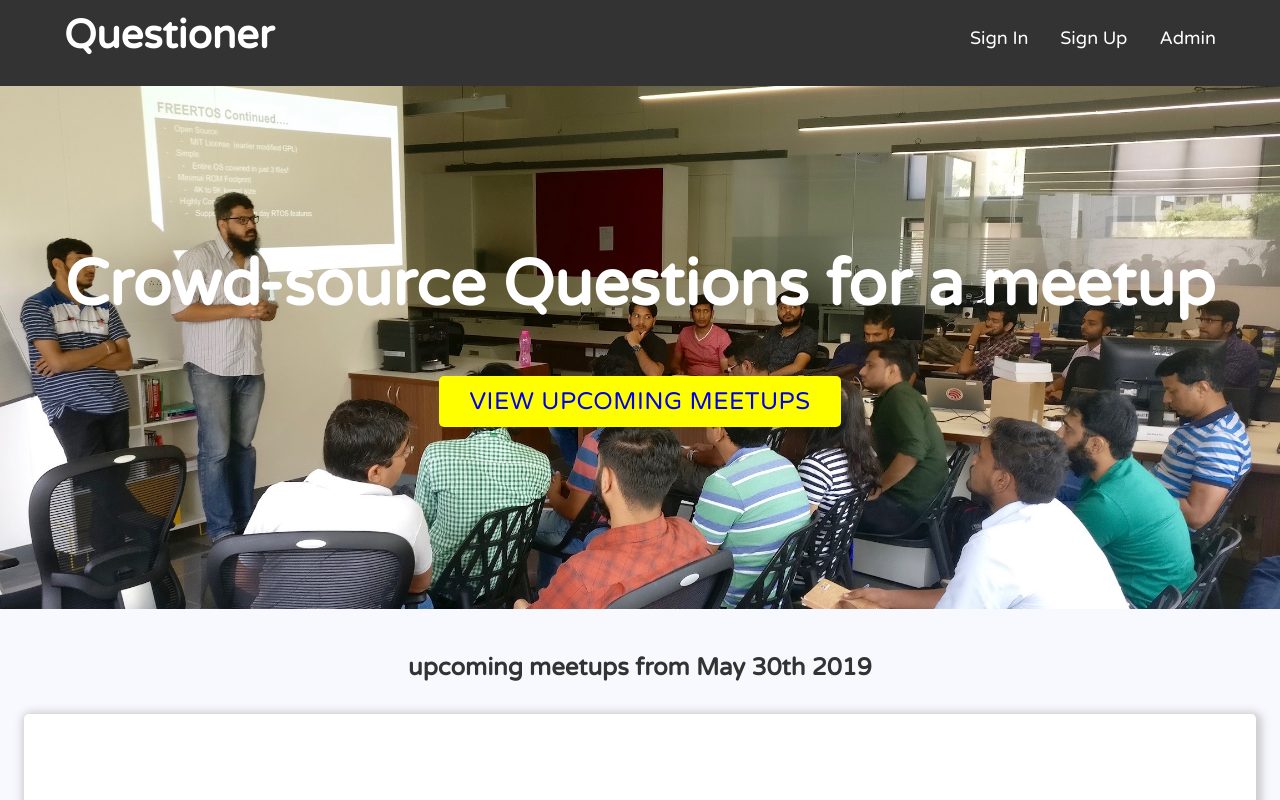
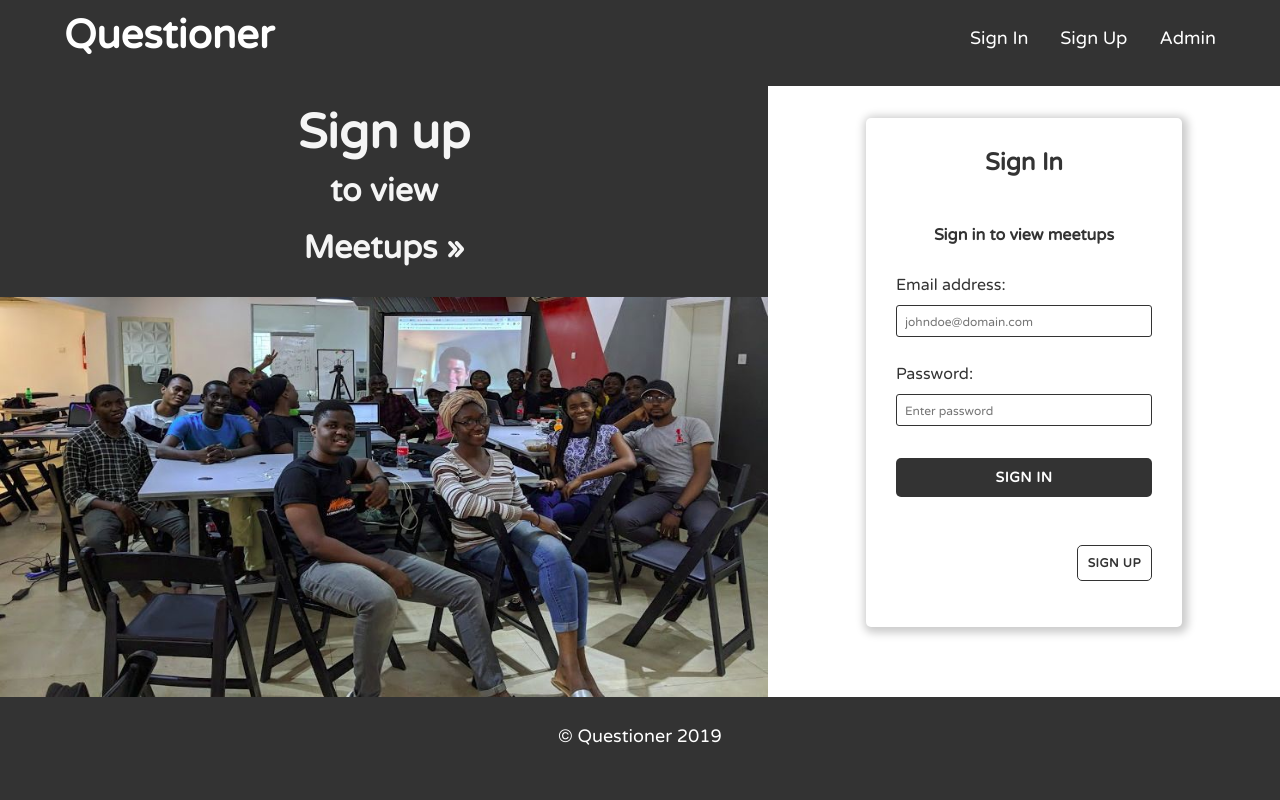
Before and after one commit to ssanusi/questioner-app, a React app: page /signin in a window 1280 px wide. Shown: the top 800 px of the page. Built offline with nearby package versions, Linux system fonts and the light colour scheme; no server answers.

Commit message:
Implement Authenticationn

```diff
--- a/client/src/components/App.js
+++ b/client/src/components/App.js
@@ -3,16 +3,19 @@ import { BrowserRouter as Router, Switch, Route } from 'react-router-dom';
 import HomePage from '../pages/HomePage';
 import Header from './Header';
 import SignUp from '../pages/SignUp';
+import SignIn from '../pages/SignIn';
+import Footer from './Footer';
 
 const App = () => (
   <Router>
     <div>
       <Header className="navbar" />
       <Switch>
+        <Route path="/signin" component={SignIn} />
         <Route path="/signup" component={SignUp} />
-        <Route path="/" component={HomePage} />
-
+        <Route path="/" exact component={HomePage} />
       </Switch>
+      <Footer />
     </div>
   </Router>
 );
--- a/client/src/pages/HomePage/index.jsx
+++ b/client/src/pages/HomePage/index.jsx
@@ -1,13 +1,12 @@
 import React from 'react';
 import IntroBanner from './IntroBanner';
 import MeetupsFeed from './MeetupsFeeds';
-import Footer from '../../components/Footer';
 
 const HomePage = () => (
   <main>
     <IntroBanner />
     <MeetupsFeed />
-    <Footer />
+
   </main>
 );
 
--- a/client/src/pages/SignIn/SignInForm.jsx
+++ b/client/src/pages/SignIn/SignInForm.jsx
@@ -0,0 +1,108 @@
+/* eslint-disable jsx-a11y/label-has-associated-control */
+import React, { useState } from 'react';
+import { connect } from 'react-redux';
+import PropTypes from 'prop-types';
+import { validateSignupInput, validateProperty } from '../../utils/userValidator';
+import { login } from '../../state/auth/action';
+
+const SignInForm = (props) => {
+  const [formData, setFormData] = useState({
+    userData: {
+      email: '',
+      password: '',
+    },
+    error: {},
+    isValid: false,
+  });
+  const { email, password } = formData.userData;
+
+  const handleSubmit = async (e) => {
+    e.preventDefault();
+    const { errors, isValid } = await validateSignupInput(formData.userData);
+    setFormData({ ...formData, errors, isValid });
+    if (Object.keys(errors).length === 0) {
+      const { userData } = formData;
+      props.login(userData);
+    }
+  };
+
+  const handleChange = ({ currentTarget: input }) => {
+    const errors = { ...formData.errors };
+    const errorMessage = validateProperty(input);
+    if (errorMessage) {
+      errors[input.name] = errorMessage;
+    } else {
+      delete errors[input.name];
+    }
+    const userData = { ...formData.userData };
+
+    userData[input.name] = input.value;
+
+    setFormData({
+      ...formData,
+      userData,
+      errors,
+    });
+  };
+  return (
+    <form className="form card" onSubmit={handleSubmit}>
+      <h2 className="text-center">Sign In</h2>
+      <div id="status" />
+      <p className="text-center font-weight-bold">Sign in to view meetups</p>
+      <div>
+        <label className="label label-block" htmlFor="email">
+          Email address:
+        </label>
+        <input
+          name="email"
+          type="email"
+          placeholder="johndoe@domain.com"
+          id="email"
+          value={email}
+          onChange={handleChange}
+        />
+      </div>
+      <div>
+        <label className="label label-block" htmlFor="password">
+          Password:
+        </label>
+        <input
+          name="password"
+          type="password"
+          placeholder="Enter password"
+          value={password}
+          onChange={handleChange}
+        />
+      </div>
+      <button
+        name="submit"
+        type="submit"
+        onClick="this.style.textcontent = 'Please Wait!'"
+        className="btn btn-default btn-default-lg font-weight-bold"
+      >
+        Sign In
+      </button>
+      <p className="form-footer text-right">
+        {/* Don't have an account? */}
+        <span>
+          <a href="signup.html" className="btn btn-alt font-weight-bold">
+            Sign Up
+          </a>
+        </span>
+      </p>
+    </form>
+  );
+};
+const mapStateToProps = state => ({
+  auth: state.auth,
+  alert: state.alert,
+});
+
+SignInForm.propTypes = {
+  login: PropTypes.func.isRequired,
+};
+
+export default connect(
+  mapStateToProps,
+  { login },
+)(SignInForm);
--- a/client/src/pages/SignIn/index.jsx
+++ b/client/src/pages/SignIn/index.jsx
@@ -0,0 +1,28 @@
+import React from 'react';
+import SignInForm from './SignInForm';
+import pic from '../../static/img/highres_477352647.jpeg';
+
+const SignIn = () => (
+  <main className="flex-container">
+    <section className="col-3-4 hero text-center">
+      <h1>Sign up</h1>
+      {' '}
+      <div className="lead">
+        <h4>to view</h4>
+        <h4>
+          Meetups
+          {' '}
+          <span>&raquo;</span>
+        </h4>
+      </div>
+      <div>
+        <img src={pic} alt="" />
+      </div>
+    </section>
+    <section className="col-1-4 aside">
+      <SignInForm />
+    </section>
+  </main>
+);
+
+export default SignIn;
--- a/client/src/pages/SignUp/SignUpForm.jsx
+++ b/client/src/pages/SignUp/SignUpForm.jsx
@@ -5,9 +5,8 @@ import PropTypes from 'prop-types';
 import { validateSignupInput, validateProperty } from '../../utils/userValidator';
 import { register } from '../../state/auth/action';
 
-
 const SignUpForm = (props) => {
-//   const { alert } = props;
+  // const { alert } = props;
   const [formData, setFormData] = useState({
     userData: {
       firstName: '',
@@ -18,10 +17,10 @@ const SignUpForm = (props) => {
       password: '',
       confirmPassword: '',
     },
-    error: {},
+    errors: {},
     isValid: false,
   });
-
+  console.log(formData);
   const handleSubmit = async (e) => {
     e.preventDefault();
     const { errors, isValid } = await validateSignupInput(formData.userData);
@@ -31,9 +30,10 @@ const SignUpForm = (props) => {
       const { confirmPassword, ...user } = formData.userData;
       props.register(user);
     }
+    console.log('submit', formData);
   };
 
-  const handleChange = ({ currentTarget: input }, e) => {
+  const handleChange = ({ currentTarget: input }) => {
     const errors = { ...formData.errors };
     const errorMessage = validateProperty(input);
     if (errorMessage) {
@@ -42,11 +42,9 @@ const SignUpForm = (props) => {
       delete errors[input.name];
     }
     const userData = { ...formData.userData };
-    if (e.type === 'checkbox') {
-      userData.notification = e.checked;
-    } else {
-      userData[input.name] = input.value;
-    }
+
+    userData[input.name] = input.value;
+
     setFormData({
       ...formData,
       userData,
@@ -64,9 +62,8 @@ const SignUpForm = (props) => {
   } = formData.userData;
   // const { errors } = formData;
   // const { message } = alert;
-
   return (
-    <form className="form card" onSubmit={handleSubmit}>
+    <form className="form card" onSubmit={handleSubmit} style={{ width: '75%' }}>
       <h2 className="text-center">Sign Up</h2>
       <div id="status" className="text-center" />
       <div className="form-group">
@@ -76,7 +73,13 @@ const SignUpForm = (props) => {
             First Name
             {' '}
           </label>
-          <input name="firstName" value={firstName} type="text" placeholder="John" />
+          <input
+            name="firstName"
+            value={firstName}
+            type="text"
+            placeholder="John"
+            onChange={handleChange}
+          />
         </div>
         <div>
           <label className="label label-block" htmlFor="name">
@@ -84,7 +87,13 @@ const SignUpForm = (props) => {
             Last Name
             {' '}
           </label>
-          <input name="lastName" value={lastName} type="text" placeholder="Doe" />
+          <input
+            name="lastName"
+            value={lastName}
+            type="text"
+            placeholder="Doe"
+            onChange={handleChange}
+          />
         </div>
       </div>
       <div className="form-group">
@@ -94,7 +103,13 @@ const SignUpForm = (props) => {
             Phone:
             {' '}
           </label>
-          <input name="phoneNumber" value={phoneNumber} type="text" placeholder="08055555555" />
+          <input
+            name="phoneNumber"
+            value={phoneNumber}
+            type="text"
+            placeholder="08055555555"
+            onChange={handleChange}
+          />
         </div>
         <div>
           <label className="label label-block" htmlFor="username">
@@ -102,7 +117,13 @@ const SignUpForm = (props) => {
             username:
             {' '}
           </label>
-          <input name="username" value={username} type="text" placeholder="user1234" />
+          <input
+            name="username"
+            value={username}
+            type="text"
+            placeholder="user1234"
+            onChange={handleChange}
+          />
         </div>
       </div>
       <div>
@@ -111,7 +132,13 @@ const SignUpForm = (props) => {
           Email address:
           {' '}
         </label>
-        <input name="email" type="email" value={email} placeholder="username@domain.com" />
+        <input
+          name="email"
+          type="email"
+          value={email}
+          placeholder="username@domain.com"
+          onChange={handleChange}
+        />
       </div>
       <div className="form-group">
         <div>
@@ -162,7 +189,7 @@ const SignUpForm = (props) => {
 
 SignUpForm.propTypes = {
   register: PropTypes.func.isRequired,
-//   alert: PropTypes.objectOf(PropTypes.bool).isRequired,
+  //   alert: PropTypes.objectOf(PropTypes.bool).isRequired,
 };
 const mapStateToProps = state => ({
   auth: state.auth,
--- a/client/src/pages/SignUp/index.jsx
+++ b/client/src/pages/SignUp/index.jsx
@@ -1,5 +1,6 @@
 import React from 'react';
 import SignUpForm from './SignUpForm';
+import pic from '../../static/img/highres_477352647.jpeg';
 
 const SignUp = () => (
   <main className="flex-container">
@@ -15,7 +16,7 @@ const SignUp = () => (
         </h4>
       </div>
       <div>
-        <img src="./img/highres_477352647.jpeg" alt="" />
+        <img src={pic} alt="" />
       </div>
     </section>
     <section className="col-1-4 aside">
--- a/client/src/services/axios.js
+++ b/client/src/services/axios.js
@@ -3,9 +3,9 @@ import { USER_TOKEN } from '../libs/localStorage';
 
 const Axios = axios.create({
   baseURL: 'https://questioner-app-api.herokuapp.com/api/v1',
-  headers: {
-    'Content-Type': 'application/json',
-  },
+  // headers: {
+  //   'Content-Type': 'application/json',
+  // },
 });
 
 export const setAxiosHeader = (token) => {
--- a/client/src/services/user.services.js
+++ b/client/src/services/user.services.js
@@ -1,9 +1,18 @@
 import Axios from './axios';
 
-const register = async () => {
+const register = async (user) => {
   try {
-    const registeredUser = await Axios.get('/signup');
+    const registeredUser = await Axios.post('/signup', user);
     return registeredUser;
+  } catch (error) {
+    return error;
+  }
+};
+
+const signin = async (user) => {
+  try {
+    const userLoggedIn = await Axios.post('/login', user);
+    return userLoggedIn;
   } catch (error) {
     return error;
   }
@@ -11,4 +20,5 @@ const register = async () => {
 
 export const userServices = {
   register,
+  signin,
 };
--- a/client/src/state/auth/actionTypes.js
+++ b/client/src/state/auth/actionTypes.js
@@ -1,3 +1,6 @@
 export const REGISTER_REQUEST = 'USER_REGISTER_REQUEST';
 export const REGISTER_SUCCESS = 'USER_REGISTER_SUCCESS';
 export const REGISTER_FAILURE = 'USER_REGISTER_FAILURE';
+export const LOGIN_REQUEST = 'LOGIN_REQUEST';
+export const LOGIN_SUCCESS = 'LOGIN_SUCCESS';
+export const LOGIN_FAILURE = 'LOGIN_FAILURE';
```
Also changed, not shown: client/src/state/auth/action.js (+46 -13 lines), client/src/state/auth/reducer.js (+23 -1 lines), client/src/utils/userValidator.js (+16 -16 lines), 1 other file (tests, documents, lock files or other folders).
